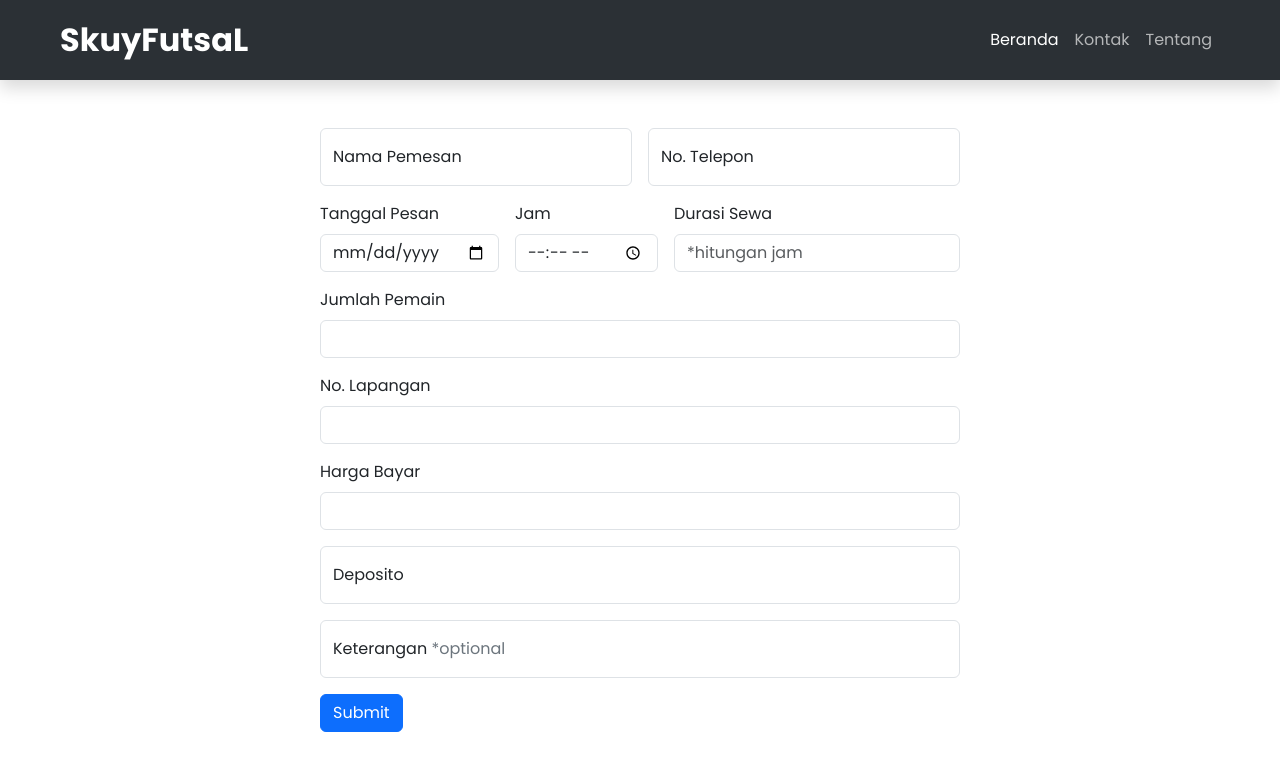
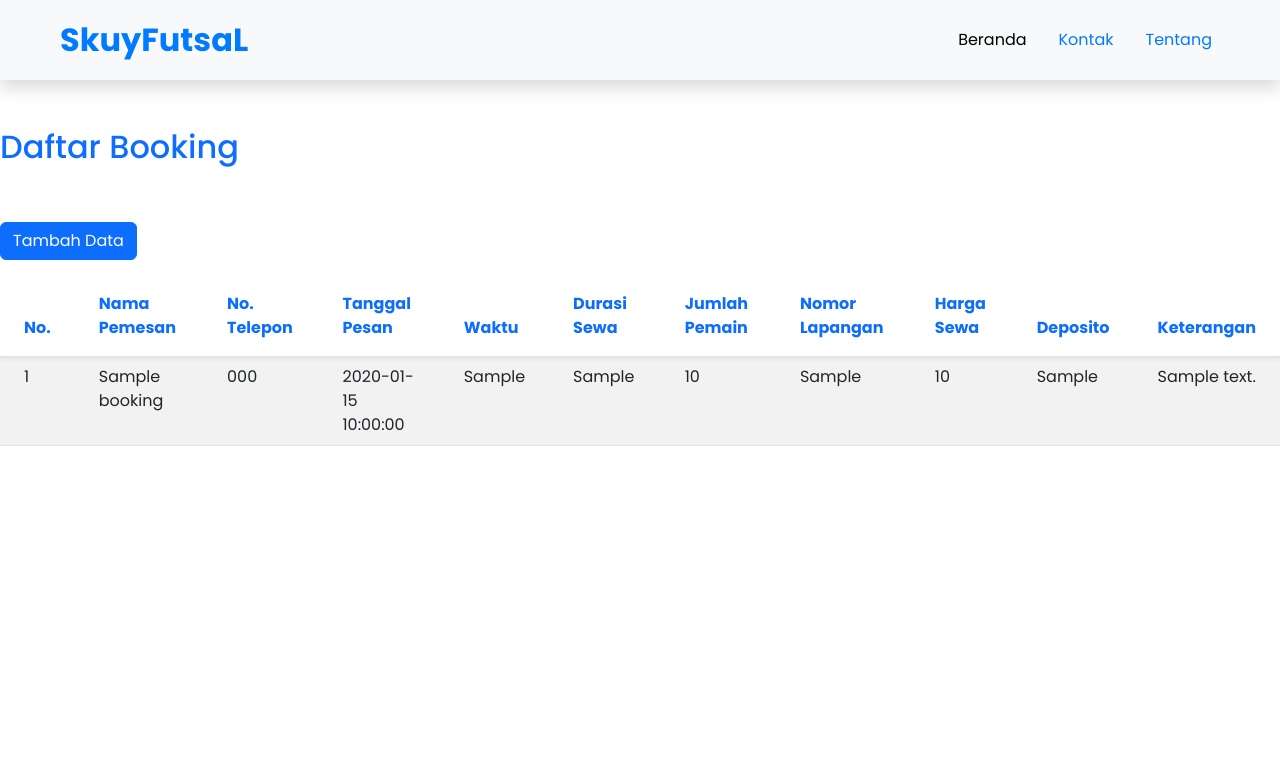
Before and after one commit to rochmanliulin/rental-futsal, a PHP site: page / in a window 1280 px wide. Shown: the top 771 px of the page. Run offline with PHP 8.4, Linux system fonts and the light colour scheme; tables that the repository leaves empty or names only in its code hold one stand-in row (values such as "Sample post").

Commit message:
perbaiki dashboard dan tambah fitur tambah data v1.2

```diff
--- /dev/null
+++ b/connection.php
@@ -0,0 +1,9 @@
+<?php
+
+// Koneksi database
+$connect = mysqli_connect('localhost', 'root', '', 'rental_futsal');
+
+// Event Handler
+if (!$connect) {
+    exit("Gagal koneksi ke database..."); // Jika terjadi error, hentikan program
+}
--- a/index.php
+++ b/index.php
@@ -1,3 +1,14 @@
+<?php
+// Koneksi database
+include('connection.php');
+
+// Retrieve
+$query = mysqli_query($connect, "SELECT * FROM booking");
+// Mengubah ke array multidimensi
+$results = mysqli_fetch_all($query, MYSQLI_ASSOC);
+
+?>
+
 <!DOCTYPE html>
 <html lang="id">
 
@@ -8,6 +19,9 @@
     <title>SkuyFutsaL</title>
 
     <link rel="stylesheet" href="bootstrap-5.3.0-alpha3-dist/css/bootstrap.min.css">
+    <link rel="preconnect" href="https://fonts.googleapis.com">
+    <link rel="preconnect" href="https://fonts.gstatic.com" crossorigin>
+    <link href="https://fonts.googleapis.com/css2?family=Poppins:wght@300;400;500;700&display=swap" rel="stylesheet">
 
     <style>
         body {
@@ -17,99 +31,108 @@
         .navbar-brand {
             font-size: 2rem;
             font-weight: bold;
+            color: #007bff;
         }
 
         .navbar {
             height: 80px;
         }
+
+        .navbar-nav .nav-link {
+            color: #007bff;
+        }
+
+        .navbar-nav .nav-link:hover {
+            color: #0056b3;
+            font-weight: bold;
+        }
+
+        .navbar-brand:hover {
+            color: #0056b3;
+            font-weight: bold;
+        }
     </style>
-
-    <link rel="preconnect" href="https://fonts.googleapis.com">
-    <link rel="preconnect" href="https://fonts.gstatic.com" crossorigin>
-    <link href="https://fonts.googleapis.com/css2?family=Poppins:wght@300;400;500;700&display=swap" rel="stylesheet">
-
 </head>
 
 <body>
     <header>
-        <nav class="navbar navbar-expand-lg bg-body-tertiary shadow" data-bs-theme="dark">
+        <nav class="navbar navbar-expand-lg bg-light shadow" data-bs-theme="light">
             <div class="container-fluid mx-5">
-                <a class="navbar-brand" href="#">SkuyFutsaL</a>
+                <a class="navbar-brand" href="index.php">SkuyFutsaL</a>
                 <button class="navbar-toggler" type="button" data-bs-toggle="collapse" data-bs-target="#navbarSupportedContent" aria-controls="navbarSupportedContent" aria-expanded="false" aria-label="Toggle navigation">
                     <span class="navbar-toggler-icon"></span>
                 </button>
                 <div class="collapse navbar-collapse" id="navbarSupportedContent">
-                    <ul class="navbar-nav ms-auto mb-2 mb-lg-0 ">
+                    <ul class="navbar-nav ms-auto mb-2 mb-lg-0 gap-3">
                         <li class="nav-item">
-                            <a class="nav-link active" aria-current="page" href="#">Beranda</a>
+                            <a class="nav-link active" aria-current="page" href="index.php">Beranda</a>
                         </li>
                         <li class="nav-item">
                             <a class="nav-link" href="#">Kontak</a>
                         </li>
                         <li class="nav-item">
-                            <a class="nav-link">Tentang</a>
+                            <a class="nav-link" href="#">Tentang</a>
                         </li>
                     </ul>
-                    <!-- <form class="d-flex" role="search">
-                        <input class="form-control me-2" type="search" placeholder="Search" aria-label="Search">
-                        <button class="btn btn-outline-success" type="submit">Search</button>
-                    </form> -->
                 </div>
             </div>
         </nav>
     </header>
 
-    <main class="d-flex justify-content-center">
-        <form class="w-50 mt-5" action="insert.php" method="post">
-            <div class="d-flex flex-row justify-content-center column-gap-3">
-                <div class="form-floating mb-3 w-50">
-                    <input type="text" class="form-control" id="nama" name="nama" placeholder="Nama Pemesan">
-                    <label for="nama" class="form-label">Nama Pemesan</label>
-                </div>
-                <div class="form-floating mb-3 w-50">
-                    <input type="text" class="form-control" id="noTelepon" name="no_telepon" placeholder="No. Telepon">
-                    <label for="noTelepon" class="form-label">No. Telepon</label>
-                </div>
-            </div>
-            <div class="d-flex flex-row justify-content-center column-gap-3">
-                <div class="mb-3 w-50">
-                    <label for="tanggal" class="form-label">Tanggal Pesan</label>
-                    <input type="date" class="form-control" id="tanggal" name="tanggal">
-                </div>
-                <div class="mb-3 w-50">
-                    <label for="waktu" class="form-label">Jam</label>
-                    <input type="time" class="form-control" id="waktu" name="waktu">
-                </div>
-                <div class="mb-3 w-100">
-                    <label for="durasi" class="form-label">Durasi Sewa</label>
-                    <input type="number" class="form-control" id="durasi" name="durasi" placeholder="*hitungan jam">
-                </div>
-            </div>
-            <div class="mb-3">
-                <label for="jumlahPemain" class="form-label">Jumlah Pemain</label>
-                <input type="number" class="form-control" id="jumlahPemain" name="jumlah_pemain">
-            </div>
-            <div class="mb-3">
-                <label for="noLapangan" class="form-label">No. Lapangan</label>
-                <input type="number" class="form-control" id="noLapangan" name="no_lapangan">
-            </div>
-            <div class="mb-3">
-                <label for="harga" class="form-label">Harga Bayar</label>
-                <input type="number" class="form-control" id="harga" name="harga">
-            </div>
-            <div class="form-floating mb-3">
-                <input type="text" class="form-control" id="deposito" name="deposito" placeholder="Deposito">
-                <label for="deposito" class="form-label">Deposito</label>
-            </div>
-            <div class="form-floating mb-3">
-                <input type="text" class="form-control" id="keterangan" name="keterangan" placeholder="Keterangan">
-                <label for="keterangan" class="form-label">Keterangan <span class="text-secondary">*optional</span></label>
-            </div>
 
-            <button type="submit" class="btn btn-primary">Submit</button>
-        </form>
+    <main class="d-flex justify-content-center mt-5">
+        <!-- <form class="d-flex" role="search">
+                <input class="form-control me-2" type="search" placeholder="Search" aria-label="Search">
+                <button class="btn btn-outline-success" type="submit">Search</button>
+            </form> -->
+
+        <div class="table-responsive">
+
+            <h2 class="text-primary fw-medium">Daftar Booking</h2>
+
+            <!-- Fitur Retrieve/Tambah Data -->
+            <a href="add.php"><button type="submit" class="btn btn-primary mt-5" data-bs-toggle="modal" data-bs-target="#tambahDataModal">Tambah Data</button></a>
+
+            <!-- Data -->
+            <table class="table mt-3 table-striped table-hover">
+                <thead class="text-primary shadow-sm">
+                    <tr p-3>
+                        <th scope="col" class="px-4 py-3">No.</th>
+                        <th scope="col" class="px-4 py-3">Nama Pemesan</th>
+                        <th scope="col" class="px-4 py-3">No. Telepon</th>
+                        <th scope="col" class="px-4 py-3">Tanggal Pesan</th>
+                        <th scope="col" class="px-4 py-3">Waktu</th>
+                        <th scope="col" class="px-4 py-3">Durasi Sewa</th>
+                        <th scope="col" class="px-4 py-3">Jumlah Pemain</th>
+                        <th scope="col" class="px-4 py-3">Nomor Lapangan</th>
+                        <th scope="col" class="px-4 py-3">Harga Sewa</th>
+                        <th scope="col" class="px-4 py-3">Deposito</th>
+                        <th scope="col" class="px-4 py-3">Keterangan</th>
+                    </tr>
+                </thead>
+                <tbody>
+                    <!-- Menampilkan data dari database yang diubah ke array multidimensi -->
+                    <?php foreach ($results as $key => $value) : ?>
+                        <tr>
+                            <td class="px-4"><?php echo $key + 1; ?></td>
+                            <td class="px-4"><?php echo $value['nama']; ?></td>
+                            <td class="px-4"><?php echo $value['no_telepon']; ?></td>
+                            <td class="px-4"><?php echo $value['tanggal']; ?></td>
+                            <td class="px-4"><?php echo $value['waktu']; ?></td>
+                            <td class="px-4"><?php echo $value['durasi']; ?></td>
+                            <td class="px-4"><?php echo $value['jumlah_pemain']; ?></td>
+                            <td class="px-4"><?php echo $value['no_lapangan']; ?></td>
+                            <td class="px-4"><?php echo $value['harga']; ?></td>
+                            <td class="px-4"><?php echo $value['deposito']; ?></td>
+                            <td class="px-4"><?php echo $value['keterangan']; ?></td>
+                        </tr>
+                    <?php endforeach ?>
+                </tbody>
+            </table>
+        </div>
     </main>
 
+    <!-- JS Bootstrap -->
     <script src="bootstrap-5.3.0-alpha3-dist/js/bootstrap.bundle.min.js"></script>
 </body>
 
```
Also changed, not shown: add.php (added, +139 -0 lines), insert.php (added, +25 -0 lines).
